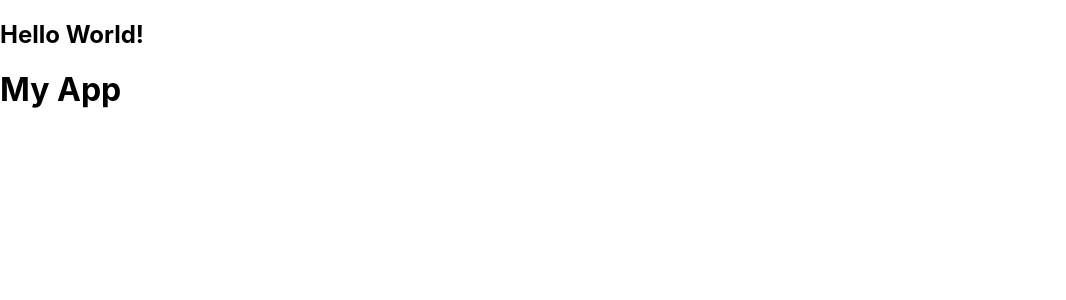
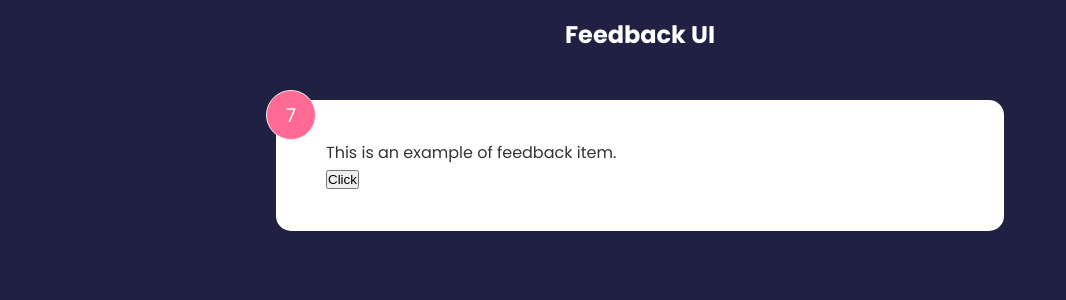
Before and after one commit to ediaz13/my-feedback-app, a React (Create React App) app: page / in a window 1280 px wide. Shown: the top 300 px of the page, without its empty margins (0-1066 px from the left). Built offline with nearby package versions, Linux system fonts and the light colour scheme.

Commit message:
14. State & useState Hook

```diff
--- a/src/App.js
+++ b/src/App.js
@@ -1,12 +1,13 @@
 import './App.css';
+import FeedbackItem from './components/FeedbackItem';
 import Header from './components/Header';
 
 function App() {
   return (
     <>
-    <Header text={ 'Hello World!' }/>
+    <Header/>
     <div className='container'>
-      <h1>My App</h1>
+      <FeedbackItem />
     </div>
     </>
   );
--- /dev/null
+++ b/src/components/FeedbackItem.jsx
@@ -0,0 +1,24 @@
+import React from "react";
+import { useState } from "react";
+
+function FeedbackItem() {
+  const [rating, setRating] = useState(7);
+  const [text, setText] = useState('This is an example of feedback item.');
+
+  const handleClick = () => {
+    setRating((prev) => {
+        console.log(prev);
+        return prev + 10;
+    })
+  }
+
+  return (
+    <div className="card">
+      <div className="num-display">{rating}</div>
+      <div className="text-display">{text}</div>
+      <button onClick={handleClick}>Click</button>
+    </div>
+  );
+}
+
+export default FeedbackItem;
--- a/src/index.css
+++ b/src/index.css
@@ -1,13 +1,230 @@
-body {
+@import url('https://fonts.googleapis.com/css2?family=Poppins:wght@400;600;700&display=swap');
+
+* {
+  box-sizing: border-box;
   margin: 0;
-  font-family: -apple-system, BlinkMacSystemFont, 'Segoe UI', 'Roboto', 'Oxygen',
-    'Ubuntu', 'Cantarell', 'Fira Sans', 'Droid Sans', 'Helvetica Neue',
-    sans-serif;
-  -webkit-font-smoothing: antialiased;
-  -moz-osx-font-smoothing: grayscale;
+  padding: 0;
 }
 
-code {
-  font-family: source-code-pro, Menlo, Monaco, Consolas, 'Courier New',
-    monospace;
+body {
+  font-family: 'Poppins', sans-serif;
+  background-color: #202142;
+  color: #fff;
+  line-height: 1.6;
 }
+
+ul {
+  list-style: none;
+}
+
+.container {
+  max-width: 768px;
+  margin: auto;
+  padding: 0 20px;
+}
+
+header {
+  height: 70px;
+  width: 100%;
+  display: flex;
+  justify-content: space-between;
+  align-items: center;
+  margin-bottom: 30px;
+}
+
+.card {
+  background-color: #fff;
+  color: #333;
+  border-radius: 15px;
+  padding: 40px 50px;
+  margin: 20px 0;
+  position: relative;
+}
+
+.card.reverse {
+  background-color: rgba(0, 0, 0, 0.4);
+  color: #fff;
+}
+
+.card h2 {
+  font-size: 22px;
+  font-weight: 600;
+  text-align: center;
+}
+
+.rating {
+  display: flex;
+  align-items: center;
+  justify-content: space-around;
+  margin: 30px 0 40px;
+}
+
+.rating li,
+.num-display {
+  position: relative;
+  background: #f4f4f4;
+  width: 50px;
+  height: 50px;
+  padding: 10px;
+  text-align: center;
+  border-radius: 50%;
+  font-size: 19px;
+  border: 1px #eee solid;
+  transition: 0.3s;
+}
+
+.rating li label {
+  position: absolute;
+  top: 50%;
+  left: 50%;
+  width: 50px;
+  height: 50px;
+  padding: 10px;
+  border-radius: 50%;
+  transform: translate(-50%, -50%);
+  cursor: pointer;
+}
+
+.rating li:hover,
+.num-display {
+  background: #ff6a95;
+  color: #fff;
+}
+
+[type='radio'] {
+  opacity: 0;
+}
+
+[type='radio']:checked ~ label {
+  background: #ff6a95;
+  color: #fff;
+}
+
+.input-group {
+  display: flex;
+  flex-direction: row;
+  border: 1px solid #ccc;
+  padding: 8px 10px;
+  border-radius: 8px;
+}
+
+input {
+  flex-grow: 2;
+  border: none;
+  font-size: 16px;
+}
+
+input:focus {
+  outline: none;
+}
+
+.feedback-stats {
+  color: #fff;
+  display: flex;
+  justify-content: space-between;
+  align-items: center;
+}
+
+.num-display {
+  position: absolute;
+  top: -10px;
+  left: -10px;
+}
+
+.close,
+.edit {
+  position: absolute;
+  top: 10px;
+  right: 20px;
+  cursor: pointer;
+  background: none;
+  border: none;
+}
+
+.edit {
+  right: 40px;
+}
+
+.btn {
+  color: #fff;
+  border: 0;
+  border-radius: 8px;
+  color: #fff;
+  width: 100px;
+  height: 40px;
+  cursor: pointer;
+}
+
+.btn-primary {
+  background-color: #202142;
+}
+
+.btn-secondary {
+  background: #ff6a95;
+}
+
+.btn:hover {
+  transform: scale(0.98);
+  opacity: 0.9;
+}
+
+.btn:disabled {
+  background-color: #cccccc;
+  color: #333;
+  cursor: auto;
+}
+
+.btn:disabled:hover {
+  transform: scale(1);
+  opacity: 1;
+}
+
+.message {
+  padding-top: 10px;
+  text-align: center;
+  color: rebeccapurple;
+}
+
+/* FIX: Remove position: absolute to keep about icon at the bottom of the
+ * document */
+.about-link {
+  display: flex;
+  justify-content: flex-end;
+}
+
+/* FIX: Remove position: absolute to keep about icon at the bottom of the
+ * document */
+.about-link a {
+  color: #fff;
+  cursor: pointer;
+}
+
+.about-link a:hover {
+  color: #ff6a95;
+}
+
+.about h1 {
+  margin-bottom: 20px;
+}
+
+.about p {
+  margin: 10px 0;
+}
+
+@media (max-width: 600px) {
+  .rating li {
+    margin: 10px 3px;
+  }
+
+  .rating {
+    display: flex;
+    align-items: center;
+    justify-content: center;
+    flex-wrap: wrap;
+    margin: 30px 0 40px;
+  }
+
+  .input-group input {
+    width: 80%;
+  }
+}
```
